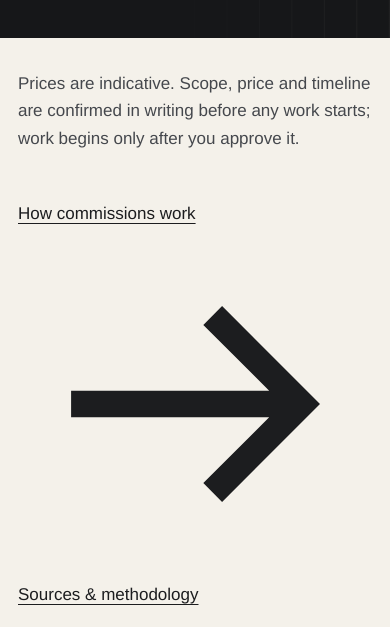
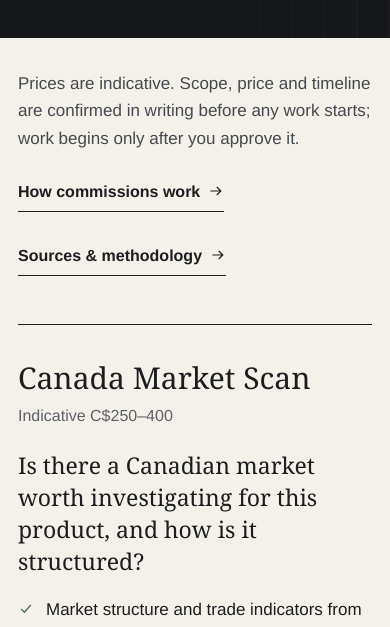
Before and after one commit to TharrosDev/TharrosCananda, a Next.js app: page /research-services in a window 390 px wide. Shown: the part 668-1295 px from the top of the page. Built offline with nearby package versions, Linux system fonts and the light colour scheme; no server answers.

Commit message:
refine: style contextual trust navigation

```diff
--- a/src/app/globals.css
+++ b/src/app/globals.css
@@ -313,7 +313,11 @@ p { text-wrap: pretty; }
 .page-shell { width: var(--shell); margin: 0 auto; }
 
 /* ---------- Services page ---------- */
-.pricing-note { max-width: var(--measure-reading); margin: 0 0 48px; color: var(--ink-soft); }
+.service-context { margin-bottom: 48px; display: flex; align-items: flex-end; justify-content: space-between; gap: 32px; }
+.pricing-note { max-width: var(--measure-reading); margin: 0; color: var(--ink-soft); }
+.context-links { display: flex; flex: 0 0 auto; gap: 24px; flex-wrap: wrap; }
+.context-links a, .request-trust-links a { display: inline-flex; align-items: center; gap: 8px; min-height: 40px; font-size: 16px; font-weight: 600; text-decoration: none; border-bottom: 1px solid var(--ink); }
+.context-links svg, .request-trust-links svg { width: 16px; height: 16px; flex: 0 0 16px; }
 
 /* ---------- How it works ---------- */
 .process-page { display: grid; grid-template-columns: repeat(12, minmax(0, 1fr)); column-gap: var(--col-gap); row-gap: 56px; align-items: start; }
@@ -375,6 +379,7 @@ p { text-wrap: pretty; }
 .request-sidebar h2 { margin: 28px 0 6px; font-size: 22px; font-weight: 500; }
 .request-sidebar h2:first-child { margin-top: 0; }
 .request-sidebar p { margin: 0; color: var(--ink-soft); font-size: 17px; }
+.request-trust-links { margin-top: 28px; padding-top: 12px; border-top: 1px solid var(--rule); display: grid; justify-items: start; gap: 6px; }
 .form-progress { margin-bottom: 44px; display: grid; grid-template-columns: 1fr auto; align-items: center; gap: 16px; }
 .form-progress > div { height: 2px; background: var(--ivory-deep); }
 .form-progress > div span { display: block; height: 100%; background: var(--ink); transform-origin: left; transition: transform 400ms var(--ease-out); }
@@ -501,6 +506,7 @@ legend:focus:not(:focus-visible) { outline: none; }
 }
 
 @media (max-width: 980px) {
+  .service-context { align-items: flex-start; flex-direction: column; gap: 20px; }
   .product-list { grid-template-columns: 1fr 1fr; row-gap: 24px; }
   .area-section > .index-number { grid-column: 1 / -1; padding: 0; }
   .page-copy-full, .page-hero-copy, .hero-index,
```
